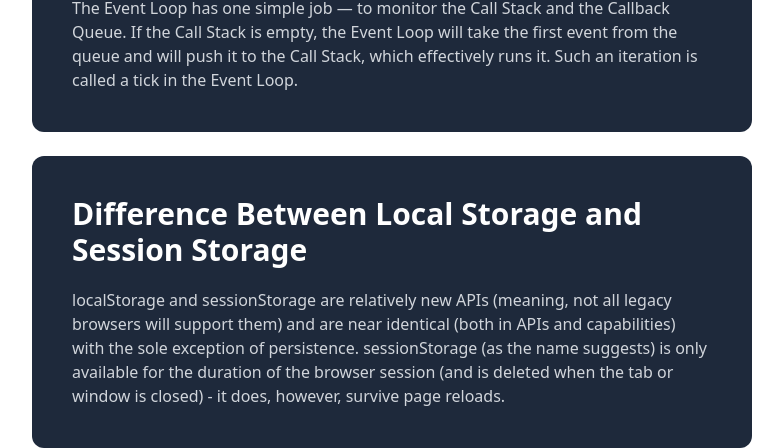
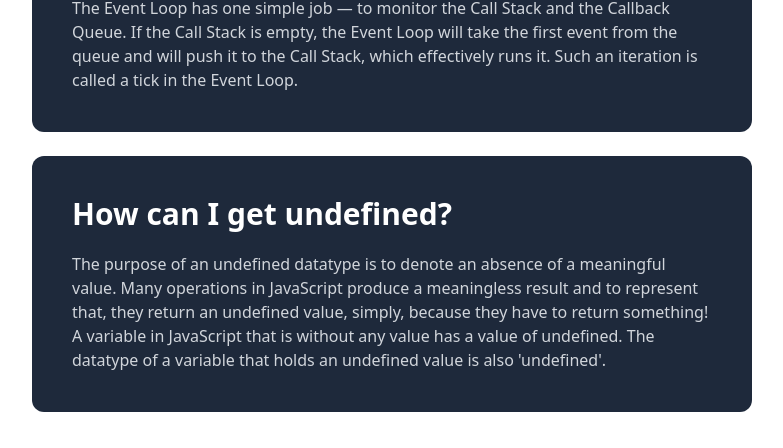
Before and after one commit to alamin-18/typing-master, a plain HTML site: page blog.html in a window 1280 px wide. Shown: the part 756-1204 px from the top of the page, without its empty margins (248-1031 px from the left). After the commit the page ends 1168 px from the top, so only its background shows below. Drawn offline with nearby package versions, Linux system fonts and the light colour scheme.

Commit message:
4th blog added

```diff
--- a/blog.html
+++ b/blog.html
@@ -37,10 +37,11 @@
             </div>
             <div class="w-9/12 mx-auto bg-slate-800 p-10 mt-6 rounded-xl">
                 <div class="mb-5">
-                    <h1 class=" text-white text-3xl font-semibold">Difference Between Local Storage and Session Storage</h1>
+                    <h1 class=" text-white text-3xl font-semibold"> How can I get undefined?</h1>
                 </div>
                 <div>
-                    <p class="text-gray-300">localStorage and sessionStorage are relatively new APIs (meaning, not all legacy browsers will support them) and are near identical (both in APIs and capabilities) with the sole exception of persistence. sessionStorage (as the name suggests) is only available for the duration of the browser session (and is deleted when the tab or window is closed) - it does, however, survive page reloads.</p>
+                    <p class="text-gray-300">The purpose of an undefined datatype is to denote an absence of a meaningful value. Many operations in JavaScript produce a meaningless result and to represent that, they return an undefined value, simply, because they have to return something!
+                        A variable in JavaScript that is without any value has a value of undefined. The datatype of a variable that holds an undefined value is also 'undefined'.</p>
                 </div>
             </div>
         </section>
```
